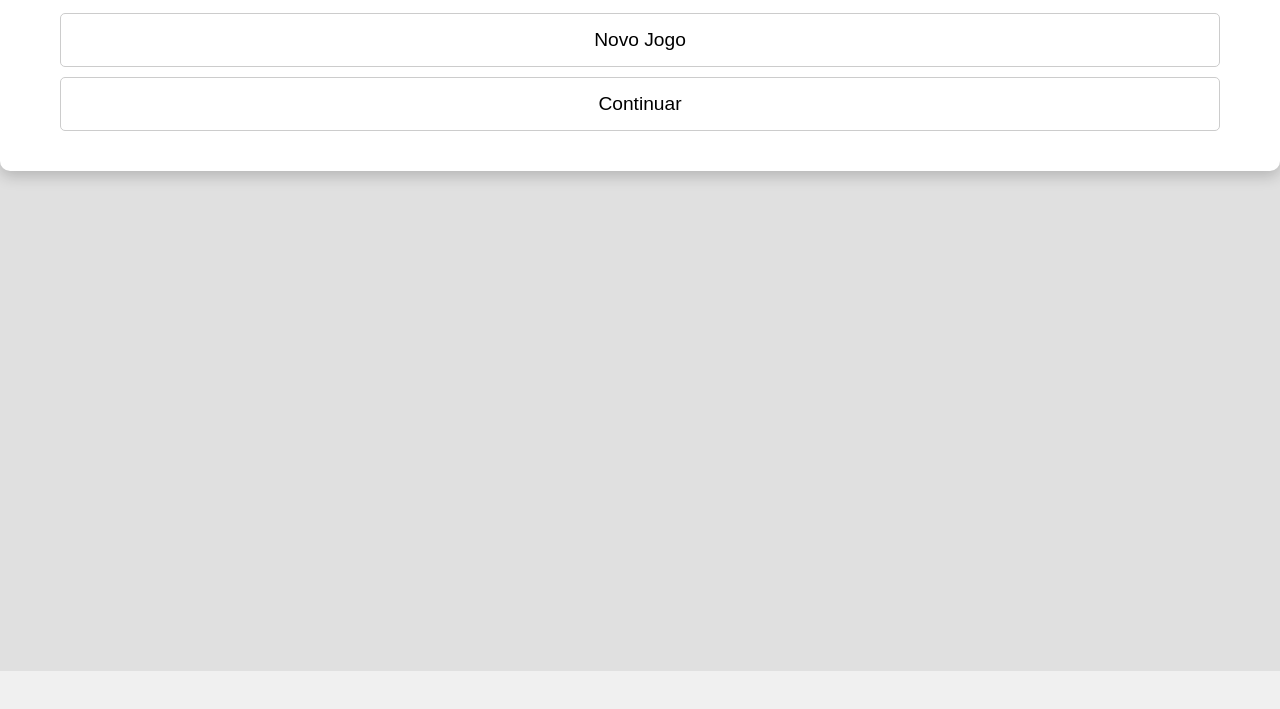
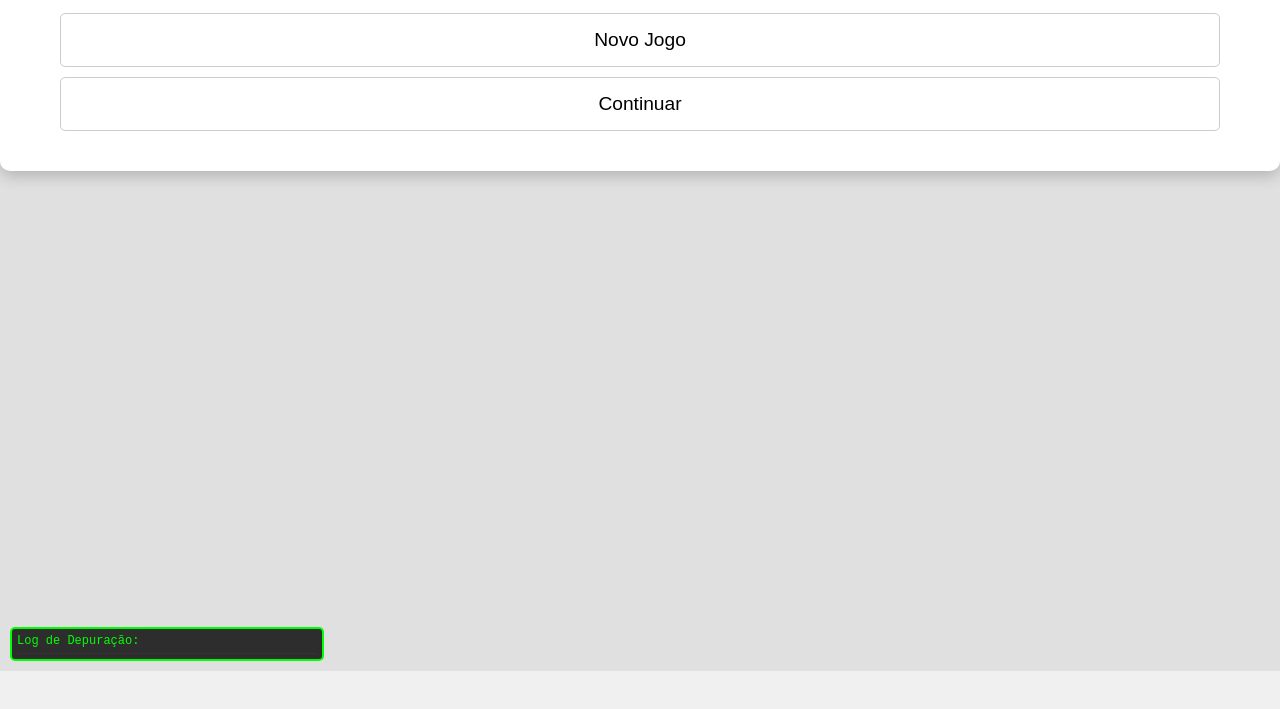
Before and after one commit to Pedrosrpedro/Lagartixa, a plain HTML site: page index.html in a window 1280 px wide. Shown: the part 129-838 px from the top of the page. Drawn offline with Linux system fonts and the light colour scheme.

Commit message:
Update style.css

```diff
--- a/style.css
+++ b/style.css
@@ -410,3 +410,36 @@ body {
     cursor: pointer;
     transition: top 0.2s ease, left 0.2s ease;
 }
+
+/* ==========================================================================
+   Estilos de Depuração (Pode ser removido depois)
+   ========================================================================== */
+#debug-console {
+    position: fixed;
+    bottom: 10px;
+    left: 10px;
+    width: 300px;
+    max-height: 200px;
+    background-color: rgba(0, 0, 0, 0.8);
+    color: #00ff00; /* Verde-limão */
+    border: 2px solid #00ff00;
+    border-radius: 5px;
+    font-family: monospace;
+    font-size: 12px;
+    z-index: 9999; /* Fica na frente de TUDO */
+    overflow-y: auto;
+    padding: 5px;
+}
+#debug-console p {
+    margin: 0;
+    padding-bottom: 5px;
+    border-bottom: 1px solid #333;
+}
+#debug-console ul {
+    list-style: none;
+    padding: 0;
+    margin: 0;
+}
+#debug-console li {
+    padding-top: 3px;
+}
```
